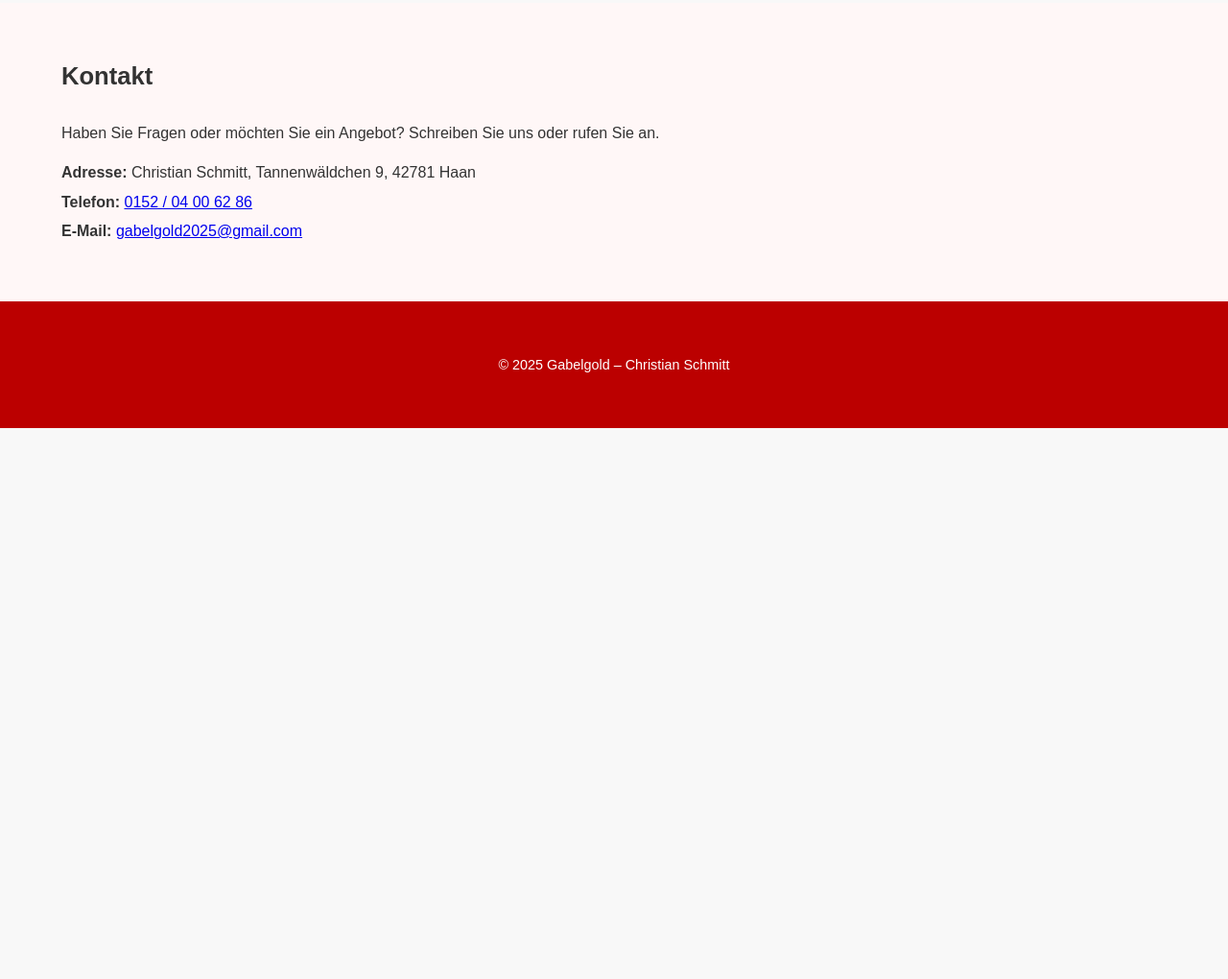
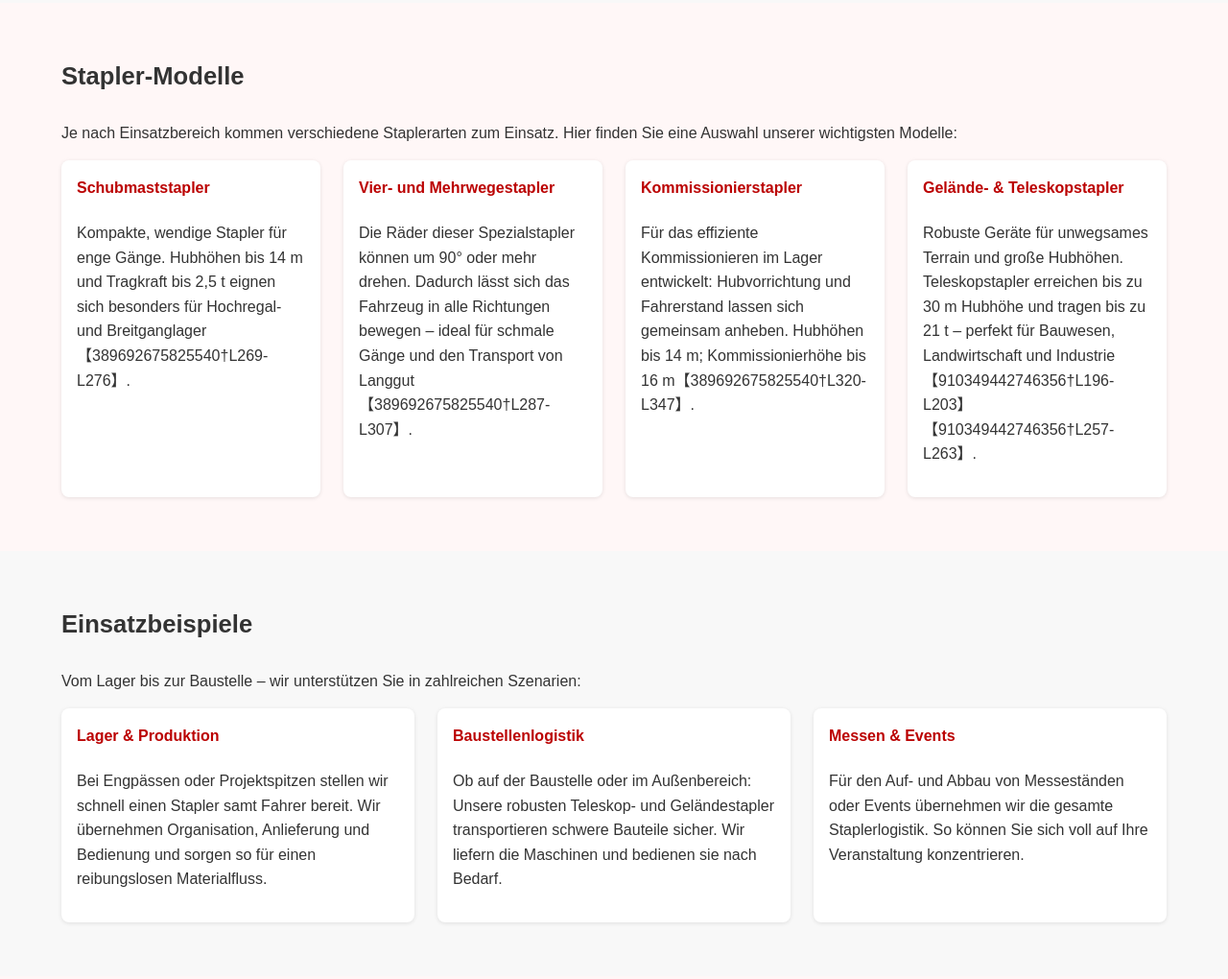
Before and after one commit to ipsschmitt-netizen/gabelgold-site, a plain HTML site: page index.html in a window 1280 px wide. Shown: the part 1735-2755 px from the top of the page at 96% size. Before the commit the page ends 2181 px from the top, so only its background shows below. Drawn offline with Linux system fonts and the light colour scheme.

Commit message:
Enhance website with stapler models, usage examples, training benefits and incognito driver evaluation

```diff
--- a/index.html
+++ b/index.html
@@ -20,6 +20,10 @@
       <nav class="nav">
         <a href="#leistungen">Leistungen</a>
         <a href="#rechner">Einsatzrechner</a>
+        <a href="#modelle">Modelle</a>
+        <a href="#beispiele">Einsatzbeispiele</a>
+        <a href="#schulung">Schulung</a>
+        <a href="#bewertung">Bewertung</a>
         <a href="#preise">Preise</a>
         <a href="#kontakt">Kontakt</a>
       </nav>
@@ -123,6 +127,78 @@
     </div>
   </section>
 
+  <!-- Modelle Section -->
+  <section class="section alt" id="modelle">
+    <div class="container">
+      <h3>Stapler‑Modelle</h3>
+      <p>Je nach Einsatzbereich kommen verschiedene Staplerarten zum Einsatz. Hier finden Sie eine Auswahl unserer wichtigsten Modelle:</p>
+      <div class="grid">
+        <div class="card">
+          <h4>Schubmaststapler</h4>
+          <p>Kompakte, wendige Stapler für enge Gänge. Hubhöhen bis 14&nbsp;m und Tragkraft bis 2,5&nbsp;t eignen sich besonders für Hochregal- und Breitganglager【389692675825540†L269-L276】.</p>
+        </div>
+        <div class="card">
+          <h4>Vier- und Mehrwegestapler</h4>
+          <p>Die Räder dieser Spezialstapler können um 90° oder mehr drehen. Dadurch lässt sich das Fahrzeug in alle Richtungen bewegen – ideal für schmale Gänge und den Transport von Langgut【389692675825540†L287-L307】.</p>
+        </div>
+        <div class="card">
+          <h4>Kommissionierstapler</h4>
+          <p>Für das effiziente Kommissionieren im Lager entwickelt: Hubvorrichtung und Fahrerstand lassen sich gemeinsam anheben. Hubhöhen bis 14&nbsp;m; Kommissionierhöhe bis 16&nbsp;m【389692675825540†L320-L347】.</p>
+        </div>
+        <div class="card">
+          <h4>Gelände- &amp; Teleskopstapler</h4>
+          <p>Robuste Geräte für unwegsames Terrain und große Hubhöhen. Teleskopstapler erreichen bis zu 30&nbsp;m Hubhöhe und tragen bis zu 21&nbsp;t – perfekt für Bauwesen, Landwirtschaft und Industrie【910349442746356†L196-L203】【910349442746356†L257-L263】.</p>
+        </div>
+      </div>
+    </div>
+  </section>
+
+  <!-- Einsatzbeispiele Section -->
+  <section class="section" id="beispiele">
+    <div class="container">
+      <h3>Einsatzbeispiele</h3>
+      <p>Vom Lager bis zur Baustelle – wir unterstützen Sie in zahlreichen Szenarien:</p>
+      <div class="grid">
+        <div class="card">
+          <h4>Lager &amp; Produktion</h4>
+          <p>Bei Engpässen oder Projektspitzen stellen wir schnell einen Stapler samt Fahrer bereit. Wir übernehmen Organisation, Anlieferung und Bedienung und sorgen so für einen reibungslosen Materialfluss.</p>
+        </div>
+        <div class="card">
+          <h4>Baustellenlogistik</h4>
+          <p>Ob auf der Baustelle oder im Außenbereich: Unsere robusten Teleskop- und Geländestapler transportieren schwere Bauteile sicher. Wir liefern die Maschinen und bedienen sie nach Bedarf.</p>
+        </div>
+        <div class="card">
+          <h4>Messen &amp; Events</h4>
+          <p>Für den Auf- und Abbau von Messeständen oder Events übernehmen wir die gesamte Staplerlogistik. So können Sie sich voll auf Ihre Veranstaltung konzentrieren.</p>
+        </div>
+      </div>
+    </div>
+  </section>
+
+  <!-- Schulung Section -->
+  <section class="section alt" id="schulung">
+    <div class="container">
+      <h3>Warum Staplerschulung?</h3>
+      <p>Gezielte Schulungen erhöhen die Sicherheit am Arbeitsplatz und steigern gleichzeitig die Effizienz【747656452574371†L120-L133】. Unsere praxisnahen Kurse vermitteln nicht nur das sichere Fahren und Manövrieren von Staplern, sondern auch das Bewusstsein für Risiken und gesetzliche Vorschriften【427549365367185†L130-L152】.</p>
+      <ul>
+        <li><strong>Unfallprävention:</strong> Schützt Fahrer und Kollegen vor Unfällen und reduziert Sachschäden.</li>
+        <li><strong>Effizientere Arbeitsabläufe:</strong> Gut geschulte Fahrer arbeiten sicherer, selbstbewusster und produktiver【747656452574371†L120-L133】.</li>
+        <li><strong>Rechtliche Sicherheit:</strong> Arbeitgeber sind verpflichtet, nur ausgebildetes Personal einzusetzen【427549365367185†L158-L163】; regelmäßige Auffrischung schützt vor Haftungsrisiken.</li>
+        <li><strong>Verbesserte Jobchancen:</strong> Ein Staplerschein eröffnet neue berufliche Möglichkeiten und wird in vielen Branchen vorausgesetzt.</li>
+      </ul>
+      <p>Wir bieten Grundkurse, Unterweisungen und individuelle Trainings – entweder bei Ihnen vor Ort oder in unseren modern ausgestatteten Schulungsräumen.</p>
+    </div>
+  </section>
+
+  <!-- Bewertung Section -->
+  <section class="section" id="bewertung">
+    <div class="container">
+      <h3>Diskrete Fahrerbewertung</h3>
+      <p>Neben Schulungen bieten wir eine diskrete Qualitätskontrolle: Auf Wunsch beurteilen wir Ihre Staplerfahrer inkognito im laufenden Betrieb. Ihre Mitarbeiter werden nicht gestört und erhalten anschließend konstruktive Rückmeldungen, um Sicherheit und Effizienz weiter zu steigern.</p>
+      <p>Unsere erfahrenen Ausbilder beobachten reale Arbeitssituationen und dokumentieren Stärken und Verbesserungspotenziale. So behalten Sie den Überblick über die Qualifikation Ihres Teams – ohne zusätzlichen Aufwand.</p>
+    </div>
+  </section>
+
   <!-- Kontakt Section -->
   <section class="section alt" id="kontakt">
     <div class="container">
```
